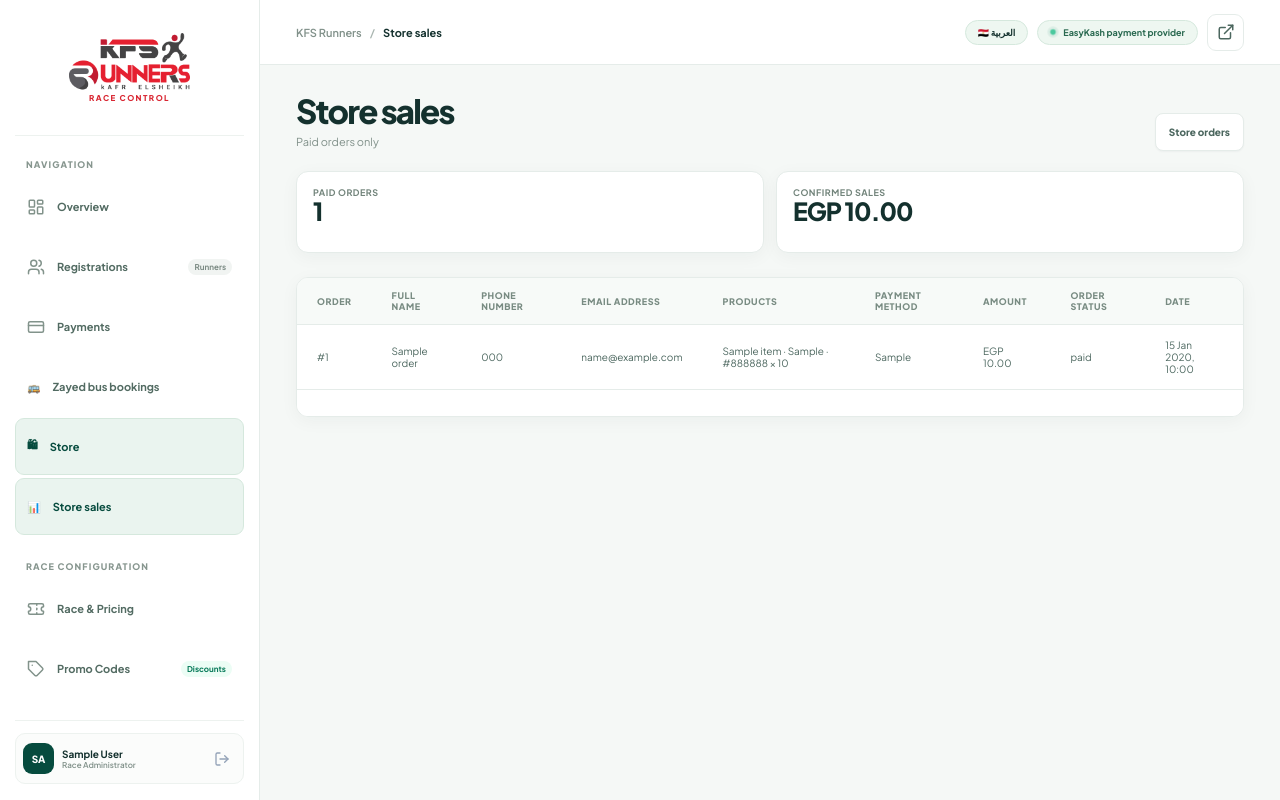
After one commit to elswalhi/kfs-runners-platform, a Laravel app: page /admin/shop/sales in a window 1280 px wide. The commit adds this page. Run offline with Laravel 12, Linux system fonts and the light colour scheme; a user stored in the database is signed in; tables that the repository leaves empty hold one stand-in row (values such as "Sample post").

Commit message:
Add store sales and wallet order notifications

```diff
--- a/backend/app/Http/Controllers/Web/AdminShopController.php
+++ b/backend/app/Http/Controllers/Web/AdminShopController.php
@@ -54,6 +54,11 @@ class AdminShopController
         return back()->with('success', __('Pickup location saved.'));
     }
     public function orders() { return view('admin.shop-orders', ['orders' => ShopOrder::with('items')->latest()->paginate(25)]); }
+    public function sales()
+    {
+        $sales = ShopOrder::where('payment_status', 'paid');
+        return view('admin.shop-sales', ['total' => (clone $sales)->sum('total'), 'count' => (clone $sales)->count(), 'orders' => $sales->with('items')->latest()->paginate(25)]);
+    }
     public function receipt(ShopOrder $order)
     {
         abort_unless($order->receipt_path && Storage::disk('local')->exists($order->receipt_path), 404);
--- a/backend/resources/views/admin/layout.blade.php
+++ b/backend/resources/views/admin/layout.blade.php
@@ -90,6 +90,7 @@
                 <span aria-hidden="true">🚌</span><span>{{ __('Zayed bus bookings') }}</span>
             </a>
             <a class="stitch-nav-item {{ request()->routeIs('admin.shop.*') ? 'active' : '' }}" href="{{ route('admin.shop.index') }}"><span aria-hidden="true">🛍</span><span>{{ __('Store') }}</span></a>
+            <a class="stitch-nav-item {{ request()->routeIs('admin.shop.sales') ? 'active' : '' }}" href="{{ route('admin.shop.sales') }}"><span aria-hidden="true">📊</span><span>{{ __('Store sales') }}</span></a>
 
             <div class="stitch-nav-label" style="margin-top: 10px;">{{ __('Race Configuration') }}</div>
 
--- /dev/null
+++ b/backend/resources/views/admin/shop-sales.blade.php
@@ -0,0 +1,8 @@
+@extends('admin.layout')
+@section('title', __('Store sales'))
+@section('section', __('Store sales'))
+@section('content')
+<div class="stitch-hero"><div><h1 class="stitch-hero-title">{{ __('Store sales') }}</h1><p>{{ __('Paid orders only') }}</p></div><a class="stitch-btn stitch-btn-secondary" href="{{ route('admin.shop.orders') }}">{{ __('Store orders') }}</a></div>
+<div class="stitch-kpi-grid" style="grid-template-columns:repeat(auto-fit,minmax(200px,1fr));margin-bottom:24px"><div class="stitch-kpi-card"><div class="stitch-kpi-title">{{ __('Paid orders') }}</div><div class="stitch-kpi-value">{{ $count }}</div></div><div class="stitch-kpi-card"><div class="stitch-kpi-title">{{ __('Confirmed sales') }}</div><div class="stitch-kpi-value">EGP {{ number_format($total, 2) }}</div></div></div>
+<section class="stitch-table-panel"><div class="stitch-table-scroll"><table class="stitch-table"><thead><tr><th>{{ __('Order') }}</th><th>{{ __('Full name') }}</th><th>{{ __('Phone number') }}</th><th>{{ __('Email address') }}</th><th>{{ __('Products') }}</th><th>{{ __('Payment method') }}</th><th>{{ __('Amount') }}</th><th>{{ __('Order status') }}</th><th>{{ __('Date') }}</th></tr></thead><tbody>@forelse($orders as $order)<tr><td>#{{ $order->id }}</td><td>{{ $order->name }}</td><td><bdi>{{ $order->phone }}</bdi></td><td>{{ $order->email }}</td><td>@foreach($order->items as $item)<div>{{ $item->product_name }} · {{ $item->size }} · {{ $item->color }} × {{ $item->quantity }}</div>@endforeach</td><td>{{ $order->payment_method }}</td><td>EGP {{ number_format($order->total, 2) }}</td><td>{{ $order->status }}</td><td>{{ $order->created_at->format('d M Y, H:i') }}</td></tr>@empty<tr><td colspan="9">{{ __('No paid orders yet.') }}</td></tr>@endforelse</tbody></table></div><div class="stitch-pagination-wrap">{{ $orders->links() }}</div></section>
+@endsection
--- /dev/null
+++ b/backend/resources/views/emails/shop-wallet-order-notification.blade.php
@@ -0,0 +1 @@
+<!doctype html><html lang="ar" dir="rtl"><head><meta charset="utf-8"></head><body style="font-family:Arial;background:#f2f6f3;color:#173e34;padding:24px"><div style="background:white;padding:28px;max-width:600px;margin:auto;border-radius:12px"><strong>KFS RUNNERS</strong><h1>طلب متجر جديد</h1><p>سجّل {{ $order->name }} طلبًا وأرفق صورة تحويل. راجع محفظتك والصورة قبل تأكيد الدفع.</p><p>رقم الطلب: #{{ $order->id }}</p><p>رقم التليفون: <bdi>{{ $order->phone }}</bdi></p><p>المبلغ: {{ number_format($order->total, 2) }} جنيه</p>@foreach($order->items as $item)<p>{{ $item->product_name }} — {{ $item->size }} / {{ $item->color }} × {{ $item->quantity }}</p>@endforeach<p><a href="{{ route('admin.shop.orders') }}">عرض الطلبات ومراجعة الدفع</a></p><p><a href="{{ route('admin.shop.orders.receipt', $order) }}">عرض صورة التحويل</a></p><p>قد تحتاج لتسجيل الدخول بحساب المسؤول.</p></div></body></html>
--- a/backend/routes/web.php
+++ b/backend/routes/web.php
@@ -76,6 +76,7 @@ Route::prefix('admin')->name('admin.')->group(function () {
         Route::delete('/shop/products/{product}/images/{image}', [AdminShopController::class, 'deleteImage'])->name('shop.images.destroy');
         Route::put('/shop/settings', [AdminShopController::class, 'settings'])->name('shop.settings');
         Route::get('/shop/orders', [AdminShopController::class, 'orders'])->name('shop.orders');
+        Route::get('/shop/sales', [AdminShopController::class, 'sales'])->name('shop.sales');
         Route::get('/shop/orders/{order}/receipt', [AdminShopController::class, 'receipt'])->name('shop.orders.receipt');
         Route::patch('/shop/orders/{order}', [AdminShopController::class, 'order'])->name('shop.orders.update');
         Route::get('/', [AdminWebController::class, 'dashboard'])->name('dashboard');
```
Also changed, not shown: backend/app/Http/Controllers/Web/ShopController.php (+11 -0 lines), backend/app/Mail/ShopWalletOrderNotification.php (added, +14 -0 lines), backend/resources/views/admin/shop-orders.blade.php (+1 -1 lines), backend/tests/Feature/ShopTest.php (+6 -0 lines), backend/lang/ar.json.
